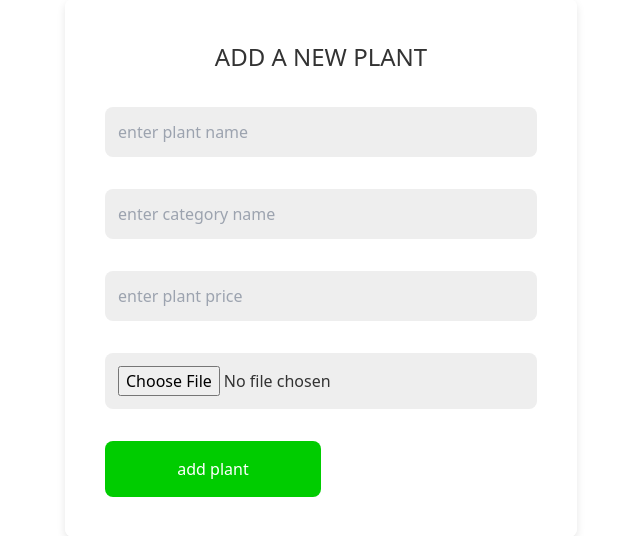
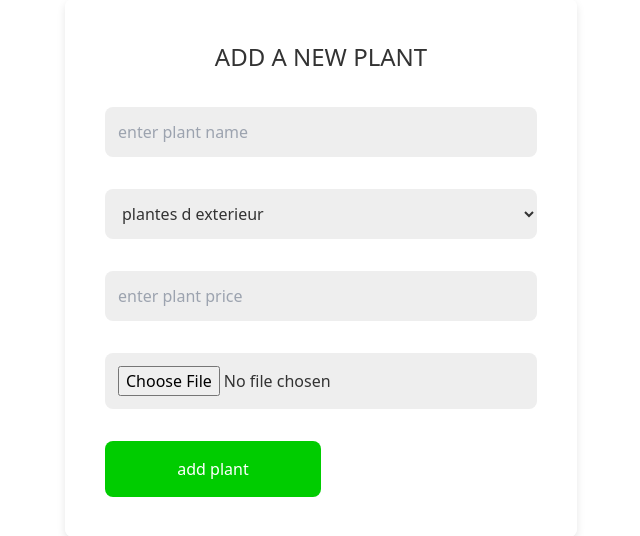
Before and after one commit to Douaa1819/opep, a PHP site: page /home.php in a window 1280 px wide. Shown: the part 148-684 px from the top of the page, without its empty margins (319-959 px from the left). Run offline with PHP 8.4, Linux system fonts and the light colour scheme; data comes from the database, SQL or seed files in the repository.

Commit message:
fixer image and catégorie select

```diff
--- a/home.php
+++ b/home.php
@@ -1,27 +1,30 @@
 <?php
 include './connect.php';
 $category_name = 'category_name';
+$sql = "SELECT * FROM catégorie";
+$selctCatg = $conn->query($sql);
+
 
 if (isset($_POST['add_product'])) {
     $product_name = $_POST['product_name'];
     $product_price = $_POST['product_price'];
-    $product_image = $_FILES['product_image']['name'];
+    $product_image = "image" . "/" . $_FILES['product_image']['name'];
     $product_image_tmp_name = $_FILES['product_image']['tmp_name'];
-    $product_image_folder = 'img/'.$product_image;
+    // $product_image_folder = 'img/'.$product_image;
 
     if (empty($product_name) || empty($product_price) || empty($product_image)) {
         $message[] = 'Please fill out all fields.';
     } else {
         if (isset($_POST['category_name'])) {
-            $category_name = $_POST['category_name'];
-            $sit = "INSERT INTO catégorie (nom) VALUES ('$category_name')";
-            mysqli_query($conn, $sit);
+            // $category_name = $_POST['category_name'];
+            // $sit = "INSERT INTO catégorie (nom) VALUES ('$category_name')";
+            // mysqli_query($conn, $sit);
         }
         $insert = "INSERT INTO plante (Nom, prix, image) VALUES ('$product_name', '$product_price', '$product_image')";
         $upload = mysqli_query($conn, $insert);
 
         if ($upload) {
-            move_uploaded_file($product_image_tmp_name, $product_image_folder);
+            move_uploaded_file($product_image_tmp_name, 'C:\xampp\htdocs\opep\\' . $product_image);
             $message[] = 'New plant added successfully';
         } else {
             $message[] = 'Could not add the plant';
@@ -82,7 +85,13 @@ $selecte = mysqli_query($conn, "SELECT * FROM catégorie");
          <form action="<?php $_SERVER['PHP_SELF'] ?>" method="post" enctype="multipart/form-data">
          <h3>add a new plant</h3>
          <input type="text" placeholder="enter plant name" name="product_name" class="box">
-         <input type="text" placeholder="enter category name"  name="category_name" class="box">
+         <!-- <input type="text" placeholder="enter category name"  name="category_name" class="box"> -->
+          <select class="box">
+            <?php while($row = $selctCatg->fetch_assoc()): ?>
+              <option><?php echo $row['nom'] ?> </option>
+              <?php endwhile; ?>
+          </select>
+
          <input type="number" placeholder="enter plant price" name="product_price" class="box">
          <input type="file" accept="image/png, image/jpeg, image/jpg" name="product_image" class="box">
          <input type="submit" class="btn" name="add_product" value="add plant">
--- a/opep1.sql
+++ b/opep1.sql
@@ -1,4 +1,4 @@
--- les commandes SQL --
+--  SQL --
 
 SET SQL_MODE = "NO_AUTO_VALUE_ON_ZERO";
 START TRANSACTION;
```
Also changed, not shown: image/Screenshot 2023-10-07 233551.png (added), image/Screenshot 2023-10-08 000458.png (added).
